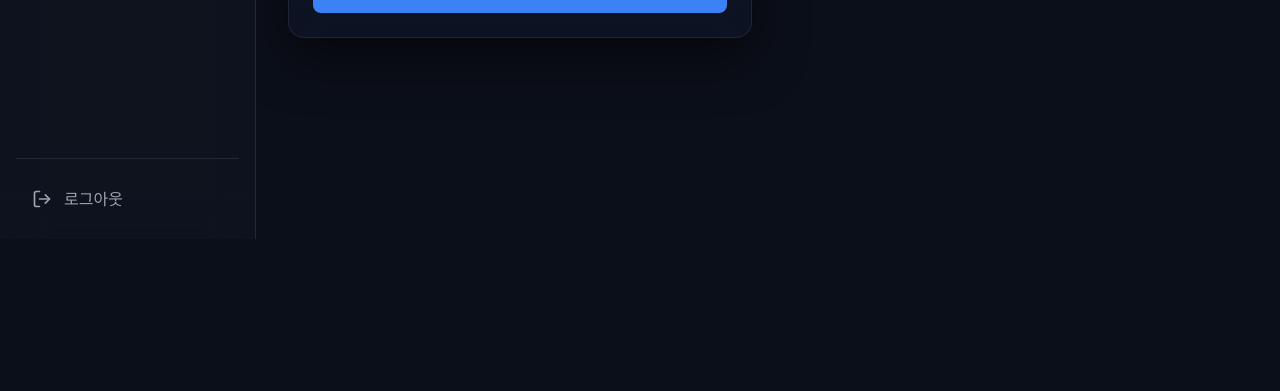
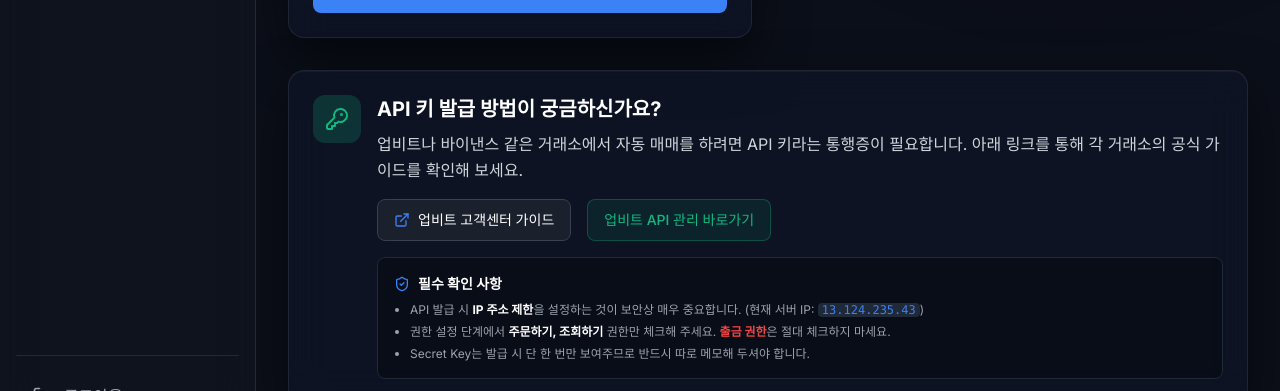
Before and after one commit to JEO-96/auto-trade, a Next.js app in the folder frontend/: page /dashboard/keys in a window 1280 px wide. Shown: the part 561-952 px from the top of the page. Before the commit the page ends 800 px from the top, so only its background shows below. Built offline with nearby package versions, Linux system fonts and the light colour scheme; no server answers.

Commit message:
도메인 설정 수정

```diff
--- a/frontend/src/app/dashboard/keys/page.tsx
+++ b/frontend/src/app/dashboard/keys/page.tsx
@@ -1,6 +1,6 @@
 'use client';
 import { useState, useEffect } from 'react';
-import { KeyRound, Plus, Save, Trash2, ShieldCheck, Eye, EyeOff } from 'lucide-react';
+import { KeyRound, Plus, Save, Trash2, ShieldCheck, Eye, EyeOff, ExternalLink } from 'lucide-react';
 import api from '@/lib/api';
 
 type ExchangeKeyPreview = {
@@ -168,6 +168,51 @@
                     )}
                 </div>
 
+                {/* HELP SECTION */}
+                <div className="md:col-span-2 glass-panel p-6 rounded-2xl bg-secondary/5 border-secondary/20 border">
+                    <div className="flex items-start gap-4">
+                        <div className="p-3 bg-secondary/20 rounded-xl">
+                            <KeyRound className="w-6 h-6 text-secondary" />
+                        </div>
+                        <div className="flex-1">
+                            <h3 className="text-xl font-bold mb-2">API 키 발급 방법이 궁금하신가요?</h3>
+                            <p className="text-gray-300 mb-4 leading-relaxed">
+                                업비트나 바이낸스 같은 거래소에서 자동 매매를 하려면 API 키라는 통행증이 필요합니다.
+                                아래 링크를 통해 각 거래소의 공식 가이드를 확인해 보세요.
+                            </p>
+                            <div className="flex flex-wrap gap-4">
+                                <a
+                                    href="https://upbit.com/service_center/guide"
+                                    target="_blank"
+                                    rel="noopener noreferrer"
+                                    className="bg-surface hover:bg-surface/80 text-white px-4 py-2.5 rounded-lg border border-gray-700 flex items-center gap-2 transition-all font-medium text-sm"
+                                >
+                                    <ExternalLink className="w-4 h-4 text-primary" />
+                                    업비트 고객센터 가이드
+                                </a>
+                                <a
+                                    href="https://upbit.com/mypage/open_api_management"
+                                    target="_blank"
+                                    rel="noopener noreferrer"
+                                    className="bg-secondary/10 hover:bg-secondary/20 text-secondary px-4 py-2.5 rounded-lg border border-secondary/30 flex items-center gap-2 transition-all font-medium text-sm"
+                                >
+                                    업비트 API 관리 바로가기
+                                </a>
+                            </div>
+                            <div className="mt-4 p-4 bg-black/30 rounded-lg border border-gray-800">
+                                <h4 className="text-sm font-bold text-white mb-2 flex items-center gap-2">
+                                    <ShieldCheck className="w-4 h-4 text-primary" /> 필수 확인 사항
+                                </h4>
+                                <ul className="text-xs text-gray-400 space-y-1.5 list-disc pl-4">
+                                    <li>API 발급 시 <strong className="text-white">IP 주소 제한</strong>을 설정하는 것이 보안상 매우 중요합니다. (현재 서버 IP: <code className="bg-gray-800 text-primary px-1 rounded">13.124.235.43</code>)</li>
+                                    <li>권한 설정 단계에서 <strong className="text-white">주문하기, 조회하기</strong> 권한만 체크해 주세요. <strong className="text-danger">출금 권한</strong>은 절대 체크하지 마세요.</li>
+                                    <li>Secret Key는 발급 시 단 한 번만 보여주므로 반드시 따로 메모해 두셔야 합니다.</li>
+                                </ul>
+                            </div>
+                        </div>
+                    </div>
+                </div>
+
             </div>
         </div>
     );
```
Also changed, not shown: 2 other files (tests, documents, lock files or other folders).
